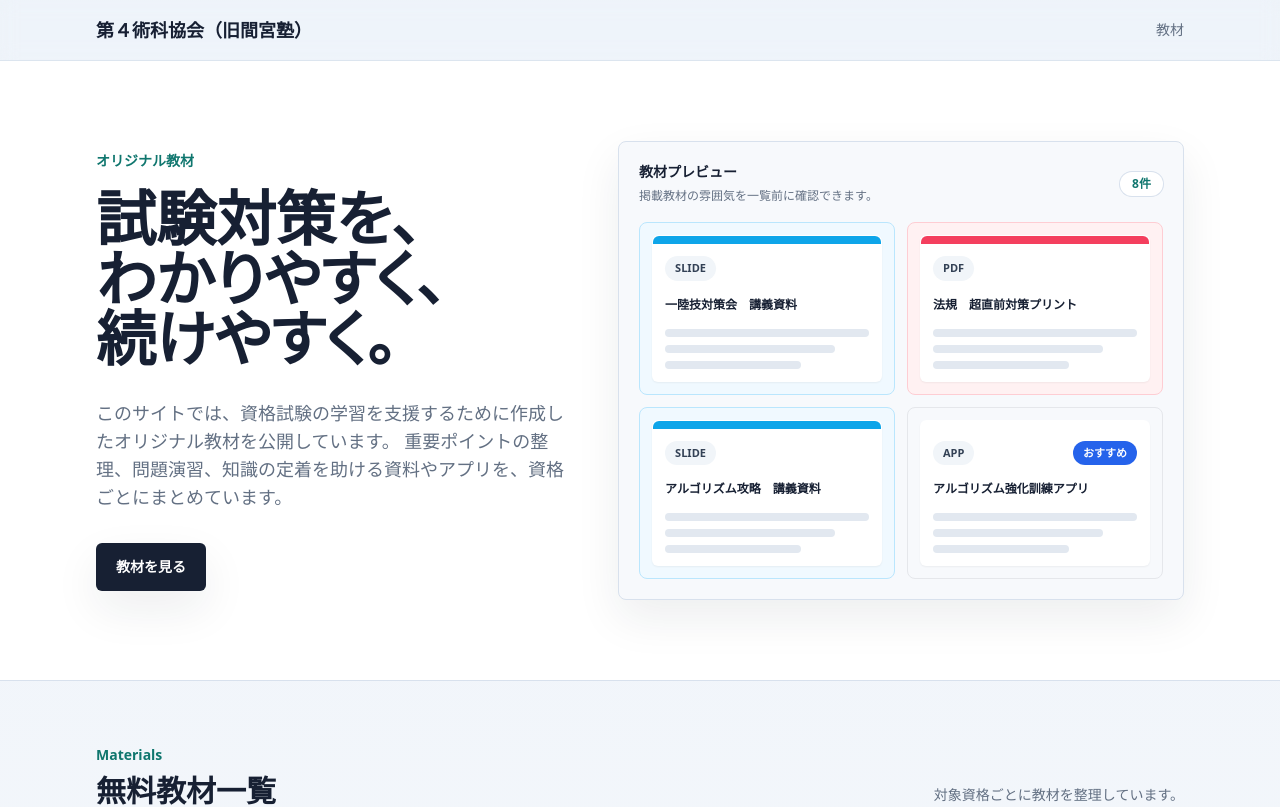
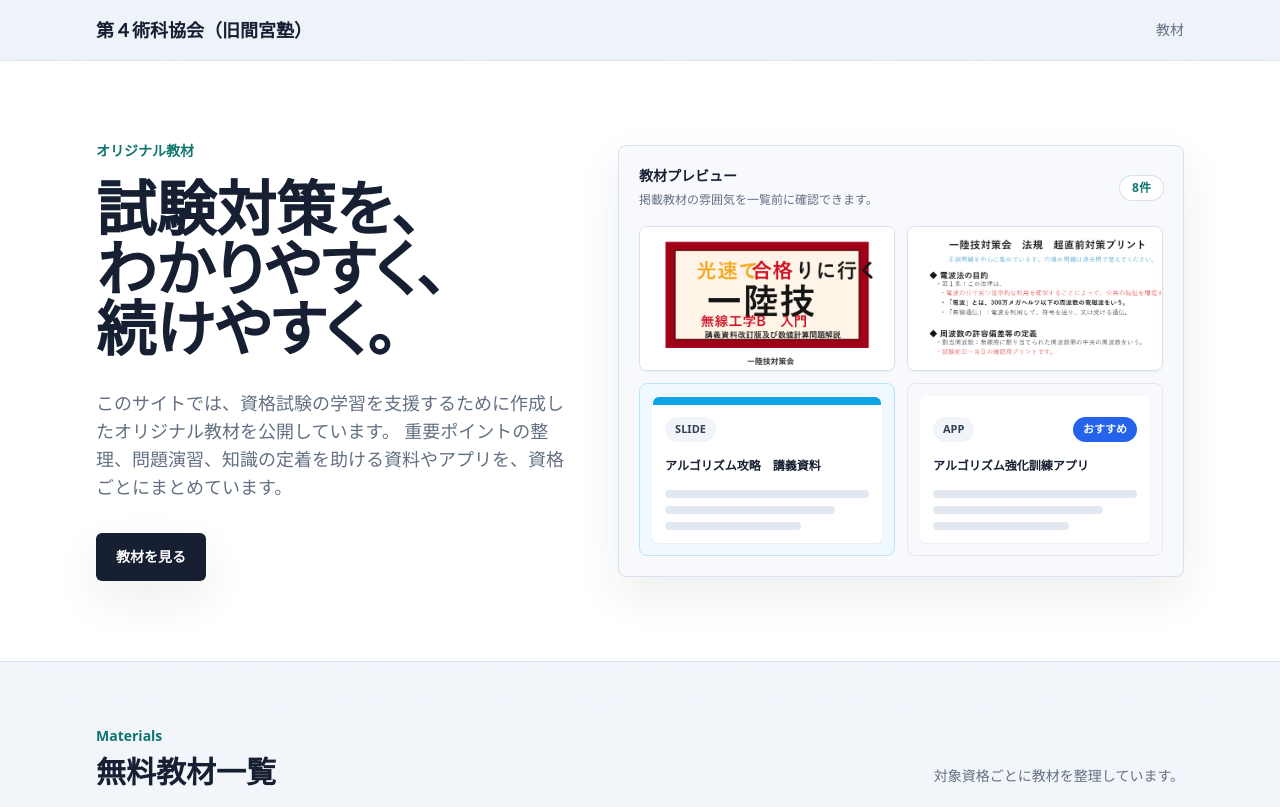
Before and after one commit to hmamiya52-bit/4th-TA_byMamiya, a Next.js app: page / in a window 1280 px wide. Shown: the top 807 px of the page. Built offline with nearby package versions, Linux system fonts and the light colour scheme.

Commit message:
Add radio material thumbnails

```diff
--- a/src/components/MaterialPreview.tsx
+++ b/src/components/MaterialPreview.tsx
@@ -36,6 +36,16 @@ type MaterialPreviewProps = {
 export function MaterialPreview({ material, compact = false }: MaterialPreviewProps) {
   const style = previewStyles[material.type];
 
+  if (material.thumbnail) {
+    return (
+      <div className="overflow-hidden rounded-lg border border-line bg-white shadow-sm">
+        <div className="aspect-video bg-slate-100">
+          <img src={material.thumbnail} alt={`${material.title}のプレビュー`} className="h-full w-full object-contain" loading="lazy" />
+        </div>
+      </div>
+    );
+  }
+
   return (
     <div className={`rounded-lg border ${style.frame} p-3`}>
       <div className="rounded-md border border-white/80 bg-white shadow-sm">
--- a/src/data/materials.ts
+++ b/src/data/materials.ts
@@ -6,6 +6,7 @@ export type Material = {
   type: MaterialType;
   description: string;
   url: string;
+  thumbnail?: string;
   recommended?: boolean;
 };
 
@@ -16,6 +17,7 @@ export const materials: Material[] = [
     type: "PowerPoint",
     description: "世界一わかりやすい陸技解説を目指して作ったスライド資料です。",
     url: "https://drive.google.com/file/d/1izRxmQrww_Or2b2lI4_jypyk-RG8azzT/view?usp=drive_link",
+    thumbnail: "/materials/radio-engineer-slides.png",
   },
   {
     title: "法規　超直前対策プリント",
@@ -23,6 +25,7 @@ export const materials: Material[] = [
     type: "PDF",
     description: "試験前日～当日から法規の勉強を始める人向けの資料です。",
     url: "https://drive.google.com/file/d/1yCJpU5fCCFQBIDzGo6itNGcZ3PsWQm2B/view?usp=drive_link",
+    thumbnail: "/materials/radio-law-print.png",
   },
   {
     title: "アルゴリズム攻略　講義資料",
```
Also changed, not shown: public/materials/radio-engineer-slides.png (added), public/materials/radio-law-print.png (added).
